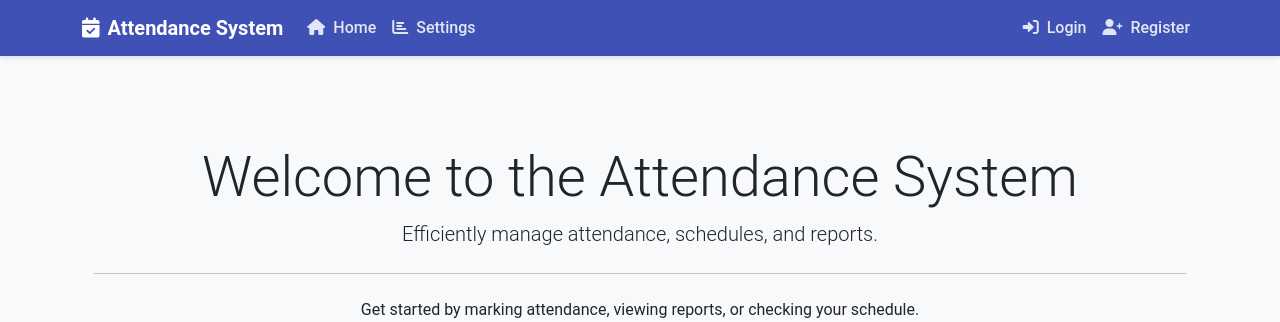
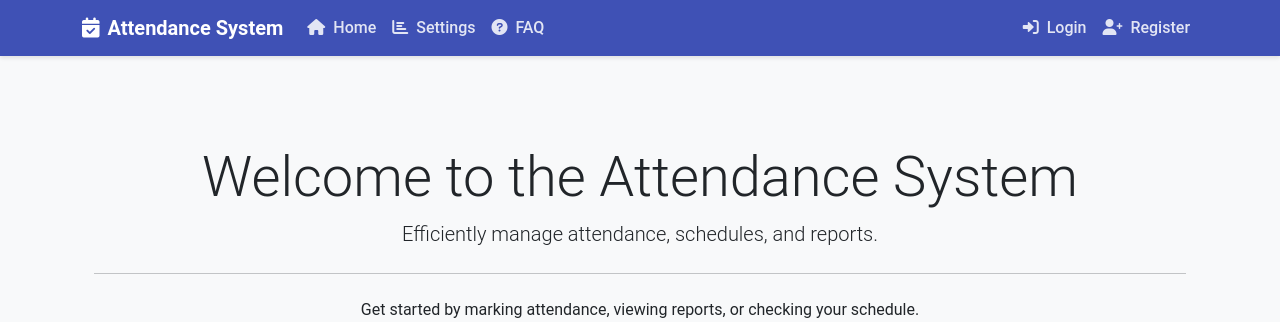
Before and after one commit to kiritharanprawin/teamproject, a Django app: page / in a window 1280 px wide. Shown: the top 322 px of the page. Run offline with Django 5.2, Linux system fonts and the light colour scheme; data that the repository does not hold is empty; some libraries are stand-ins or nearby versions.

Commit message:
Update base.html
FAQ page, added to Navbar

```diff
--- a/Website/TeamInterface/attendance_system/templates/attendance_system/base.html
+++ b/Website/TeamInterface/attendance_system/templates/attendance_system/base.html
@@ -137,6 +137,9 @@
                     </li>
                     <li class="nav-item">
                         <a class="nav-link" href="{% url 'settings' %}"><i class="fas fa-chart-bar me-1"></i> Settings</a>
+                    </li>
+                    <li class="nav-item">
+                        <a class="nav-link" href="{% url 'faq' %}"><i class="fas fa-question-circle me-1"></i> FAQ</a>
                     </li>
                     {% if user.is_authenticated %}
                     <li class="nav-item">
```
